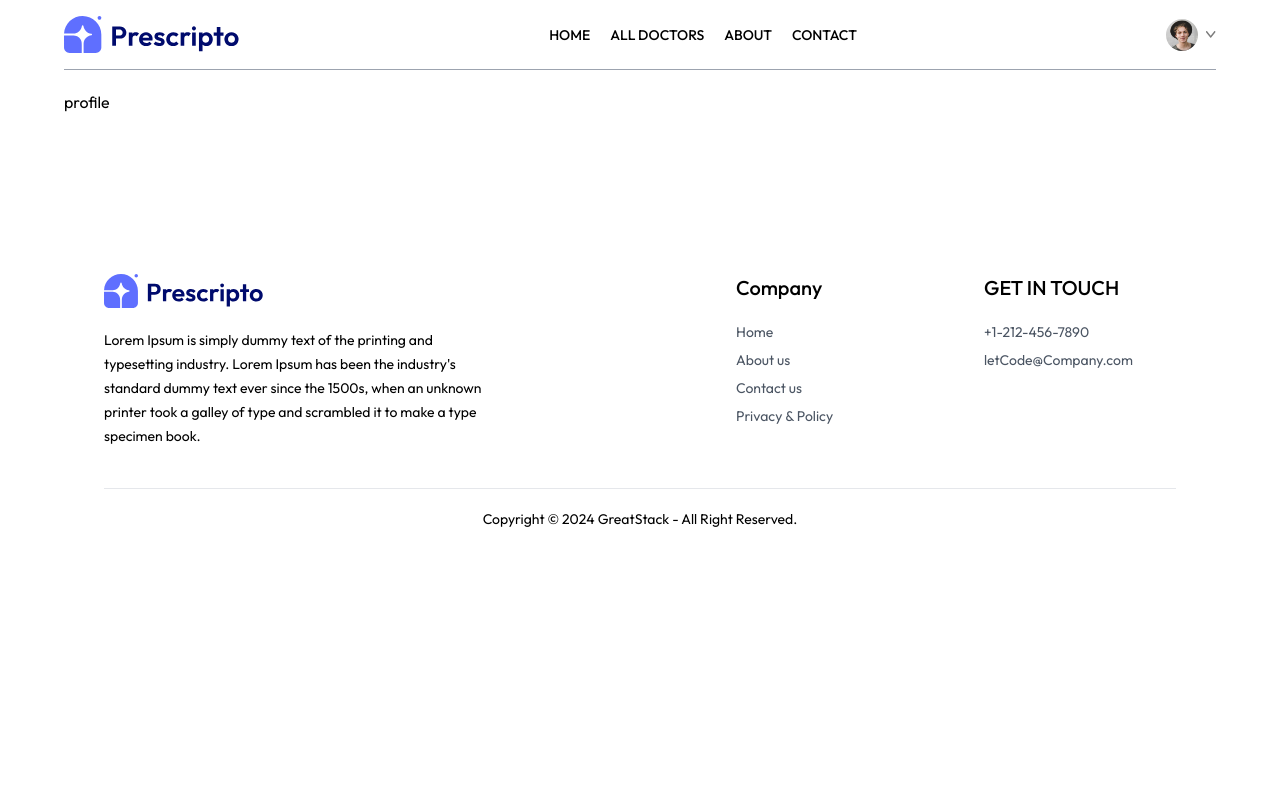
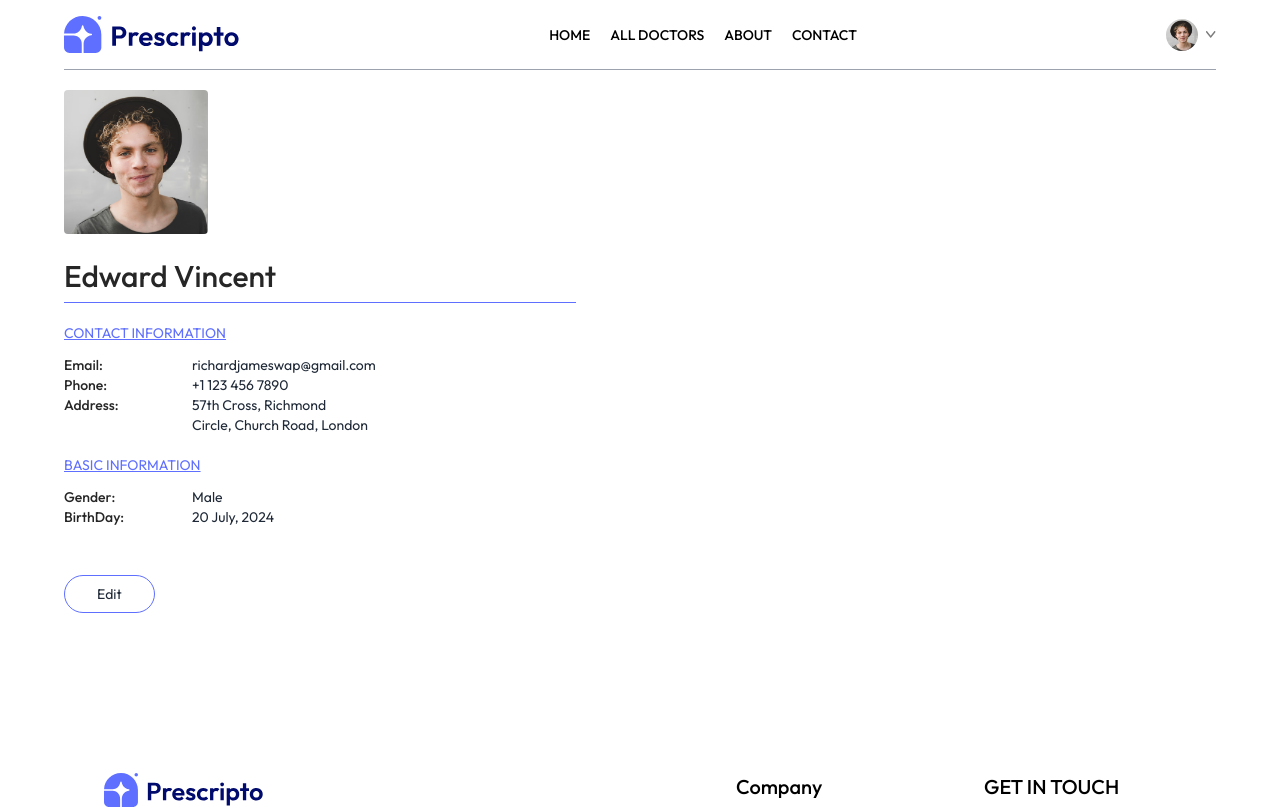
Before and after one commit to kimbo-slicee/Doctor-Appointment-Booking-System, a React (Vite) app in the folder front-end/: page /profile in a window 1280 px wide. Shown: the top 809 px of the page. Built offline with nearby package versions, Linux system fonts and the light colour scheme; a web font is replaced by a local one.

Commit message:
Complete UI for Profile Components

```diff
--- a/front-end/src/App.jsx
+++ b/front-end/src/App.jsx
@@ -3,7 +3,7 @@ import Home from "./pages/Home.jsx";
 import About from "./pages/about";
 import Doctors from "./pages/Doctors.jsx";
 import Login from "./pages/Login.jsx"
-import Profile from "./pages/profile";
+import Profile from "./pages/Profile.jsx";
 import Contact from "./pages/Contact.jsx";
 import Appointment from "./pages/Appointment.jsx";
 import MyAppointments from "./pages/MyAppointment";
--- /dev/null
+++ b/front-end/src/pages/Profile.jsx
@@ -0,0 +1,98 @@
+import React, {useState} from 'react'
+import {assets} from "../assets/assets.js";
+
+function Profile() {
+  const [userData, setUsreData]=useState({
+    name:"Edward Vincent",
+    email:"richardjameswap@gmail.com",
+    image:assets.profile_pic,
+    phone:"+1  123 456 7890",
+    address:{
+     line1: "57th Cross, Richmond",
+     line2: "Circle, Church Road, London",
+    },
+    gender:"Male",
+    birthday:"20 July, 2024"
+  });
+  const [isEdite,setisEdite]=useState(false)
+  return (
+    <div className="max-w-lg flex flex-col gap-2 text-sm">
+      <img src={userData.image} alt="Profile Image" className="w-36 rounded"/>
+      {isEdite
+          ? <input type="text"
+                   className="border hover:border-primary border-zinc-300 rounded w-full p-2 mt-2"
+          value={userData.name}
+          onChange={e=>setUsreData(prev=>({...prev,name:e.target.value}))}/>
+          :<p className="font-medium text-3xl text-neutral-800 mt-4 ]">{userData.name}</p>
+      }
+      <hr className="bg-primary border-none h-[1px]"/>
+      <div >
+        <p className="text-primary underline mt-3 ">CONTACT INFORMATION</p>
+        <div className="grid grid-cols-[1fr_3fr] gray-y-2.5 mt-3 text-neutral-800">
+          <p className="font-medium">Email:</p>
+          <p className="text-gray-800">{userData.email}</p>
+          <p className="font-medium" >Phone:</p>
+          {
+            isEdite
+            ?<input type="text"
+            value={userData.phone}
+                   className="border hover:border-primary border-zinc-300 rounded w-full p-2 mt-2"
+            onChange={e=>setUsreData(prev=>({...prev,phone:e.target.value }))}/>
+            : <p className="text-gray-800">{userData.phone}</p>
+          }
+          <p className="font-medium">Address:</p>
+          {
+            isEdite
+            ?<p>
+            <input type="text"
+                   className="border hover:border-primary border-zinc-300 rounded w-full p-2 mt-2"
+                   value={userData.address['line1']}
+                   onChange={e=>setUsreData(prev=>({...prev.address, line1:e.target.value}))}/>
+            <br/>
+            <input type="text"
+                   className="border hover:border-primary border-zinc-300 rounded w-full p-2 mt-2"
+                   value={userData.address['line2']} onChange={e=>setUsreData(prev=>({...prev.address, line2:e.target.value}))}/>
+            </p>
+            : <p className="text-gray-800">
+                  {userData.address.line1}
+              <br/>
+                  {userData.address.line2}
+              </p>
+          }
+        </div>
+      </div>
+      <div>
+        <p className="text-primary underline mt-3 ">BASIC INFORMATION </p>
+        <div className="grid grid-cols-[1fr_3fr] gray-y-2 mt-3 text-neutral-800">
+          <p className="font-medium">Gender:</p>
+          {isEdite
+              ?<select value={userData.gender}
+                       className="border hover:border-primary
+              border-zinc-300 rounded w-full p-2 mt-2"
+                       onChange={(e)=>setUsreData((prev)=>({...prev,gender: e.target.value}))}>
+                <option value="Male" className="text-gray-400">Male</option>
+                <option value="Female" className=" text-gray-400">Female</option>
+              </select>
+              :<p className="text-gray-800">{userData.gender}</p>
+          }
+          <p className="font-medium">BirthDay:</p>
+          {
+          isEdite?<input type="date" value={ userData.birthday}
+                         className="text-gray-400 border hover:border-primary border-zinc-300 rounded w-full p-2 mt-2"
+                         onChange={e=>setUsreData(prev=>({...prev,birthday:e.target.value}))}/>
+              :<p className="text-gray-800">{userData.birthday}</p>
+          }
+        </div>
+      </div>
+      <div className="mt-10">
+        {
+          isEdite
+              ?<button  className=" text-gray-800 border border-primary px-8 py-2 rounded-full hover:bg-primary hover:text-white transition-all duration-500" onClick={()=>setisEdite(false)}> Save Information's</button>
+              : <button className=" text-gray-800 border border-primary px-8 py-2 rounded-full hover:bg-primary hover:text-white transition-all duration-500"   onClick={()=>setisEdite(true)}>Edit</button>
+        }
+      </div>
+    </div>
+  )
+}
+
+export default Profile
--- a/front-end/src/pages/profile.jsx
+++ /dev/null
@@ -1,9 +0,0 @@
-import React from 'react'
-
-function Profile() {
-  return (
-    <div>profile</div>
-  )
-}
-
-export default Profile
```
